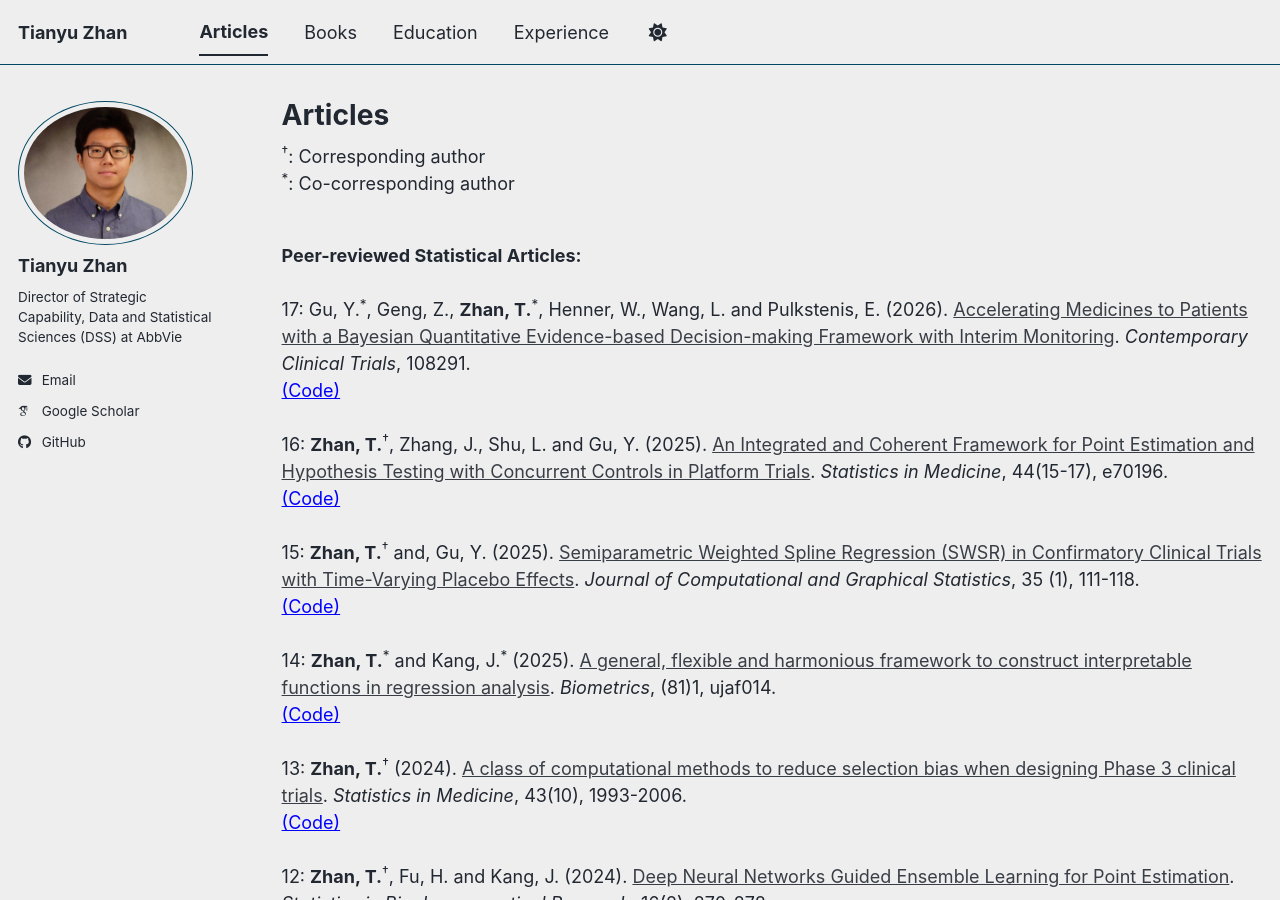
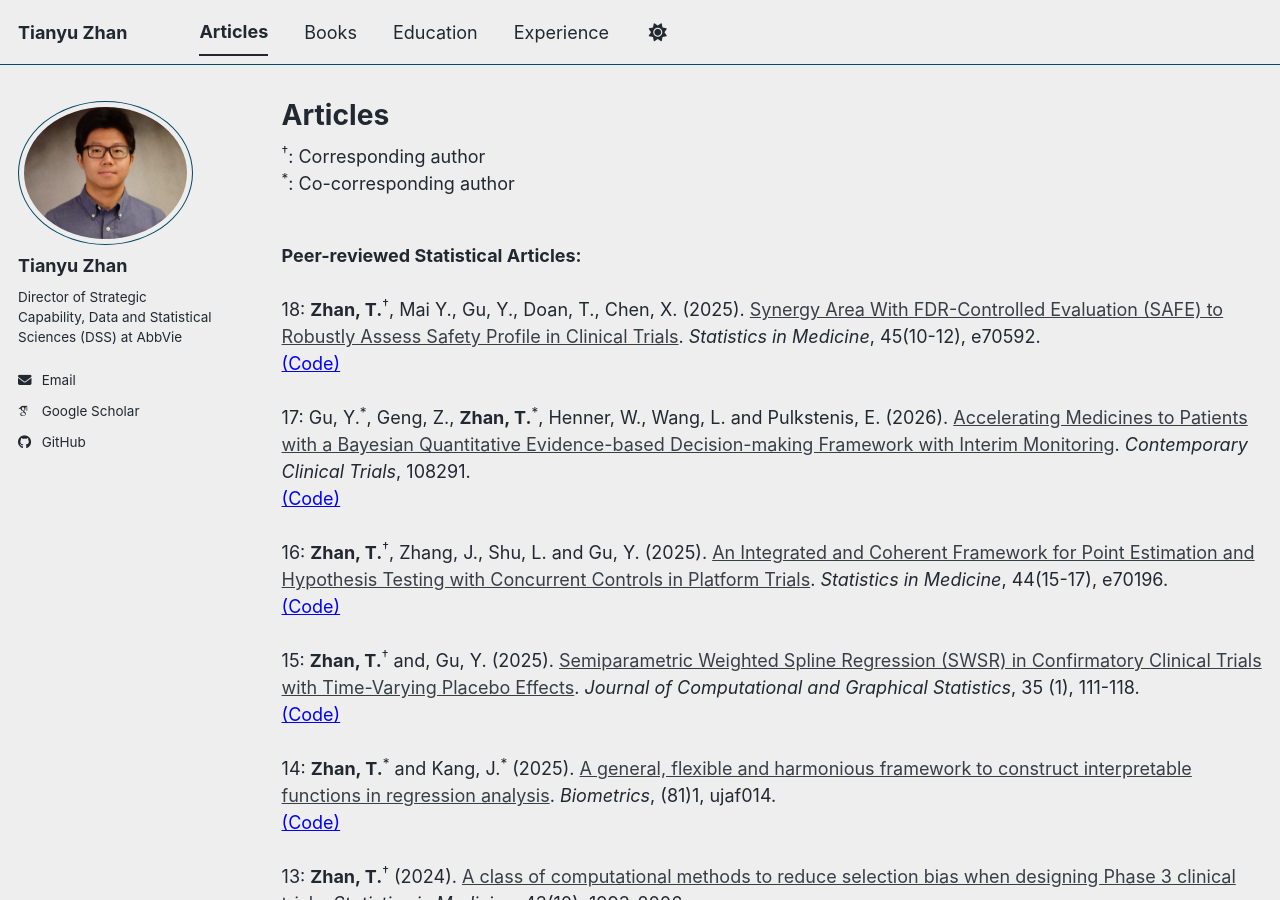
Before and after one commit to tian-yu-zhan/tian-yu-zhan.github.io, a Jekyll site: the page built from _pages/publications.html, in a window 1280 px wide and 900 px high. Built offline with Jekyll 4.4.1, drawn with Linux system fonts in a browser that asks for light colours; some web fonts are replaced; a script bundle is joined from its source files by our own code; library files that are not in the unit come from our copies.

Commit message:
Update publications.html

```diff
--- a/_pages/publications.html
+++ b/_pages/publications.html
@@ -10,6 +10,11 @@ author_profile: true
 <br>
 <br>
 <p><strong>Peer-reviewed Statistical Articles:</strong>
+<br>
+<br>
+18: <strong>Zhan, T.</strong><sup>†</sup>, Mai Y., Gu, Y., Doan, T., Chen, X. (2025). <a href="https://onlinelibrary.wiley.com/doi/10.1002/sim.70592" target="_blank">Synergy Area With FDR-Controlled Evaluation (SAFE) to Robustly Assess Safety Profile in Clinical Trials</a>. <em>Statistics in Medicine</em>, 45(10-12), e70592.
+<br>
+<a href="https://github.com/tian-yu-zhan/SAFE" target="_blank" style="color: blue;">(Code)</a>
 <br>
 <br>
 17: Gu, Y.<sup>*</sup>, Geng, Z., <strong>Zhan, T.</strong><sup>*</sup>, Henner, W., Wang, L. and Pulkstenis, E. (2026). <a href="https://www.sciencedirect.com/science/article/pii/S1551714426000777" target="_blank">Accelerating Medicines to Patients with a Bayesian Quantitative Evidence-based Decision-making Framework with Interim Monitoring</a>. <em>Contemporary Clinical Trials</em>, 108291.
```
